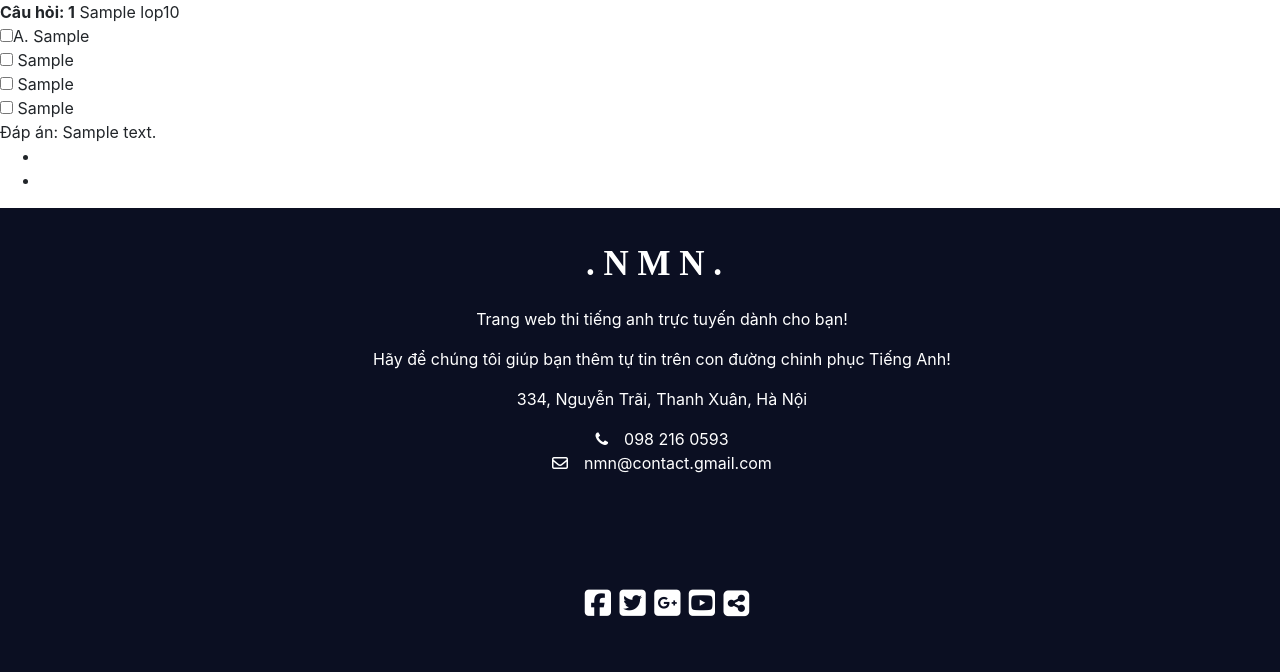
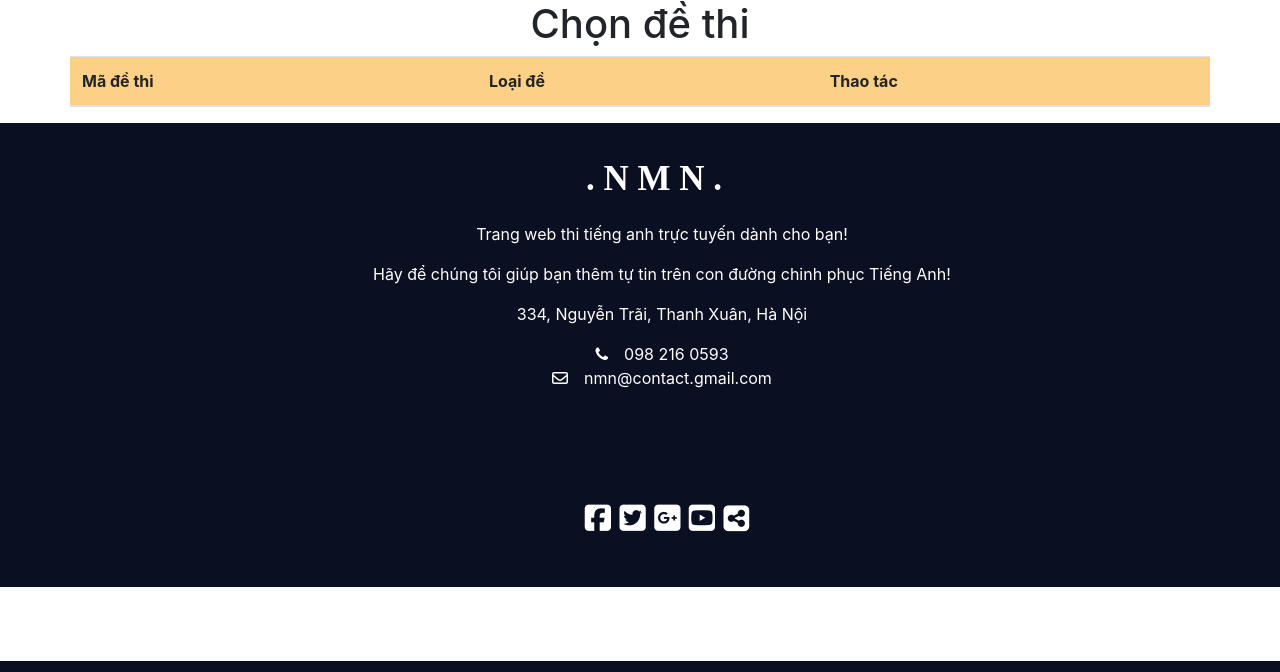
Before and after one commit to quynhnhi0124/NMN_py, a Django app: page /viewlop10/ in a window 1280 px wide; the page is wider, and only the part inside the window is pictured. Shown: the part 139-811 px from the top of that part. Run offline with Django 3.2, Linux system fonts and the light colour scheme; tables that the repository leaves empty hold one stand-in row (values such as "Sample post"); lists and menus that the app fills with data are empty; some libraries are stand-ins or nearby versions.

Commit message:
hien trang de thi

```diff
--- a/home/templates/pages/lop10.html
+++ b/home/templates/pages/lop10.html
@@ -6,23 +6,35 @@
 {% block title %}Luyện thi THPTQG 2020{% endblock %}
 
 {% block content %}
-{% for question in questions %}
-<div>
 
-    <strong>Câu hỏi: {{question.id}}</strong> {{question.Question}}</br>
-    <input type="checkbox" />A. {{question.A}}</br>
-    <input type="checkbox" /> {{question.B}}</br>
-    <input type="checkbox" /> {{question.C}}</br>
-    <input type="checkbox" /> {{question.D}} </br>
-    Đáp án: {{question.Answer}}</br>
-    <ul>
-        <li>
-            <a href=""> Edit</a></br>
-        </li>
+<div class="container">
+    <h1 align=center> Chọn đề thi </h1>
+    <div class="row">
+        <table class="table table-striped">
+            <thead>
+                <tr style="background-color: rgb(252, 208, 134);">
+                    <th scope="col">Mã đề thi</th>
+                    <th scope="col">Loại đề</th>
+                    <th scope="col">Thao tác</th>
 
+                </tr>
+            </thead>
+            <tbody>
+                {% for question in questions %}
+                <tr>
+                    <th scope="row">{{ question.Name }}</a></th>
+                    <th scope="row">Đề Thi Lớp 10</th>
+                    <th scope="row"><button type="button" class="btn btn-outline-danger"><a href="{% url 'exam' Exam_id=Exam_id %}">Vào thi</a></button></th>
 
-        <li> <a href="">Delete</a></li>
-    </ul>
+                </tr>
+                {% endfor %}
+                <!-- <tr>
+                    <th scope="row">2</th>
+                    <td><button type="button" class="btn btn-outline-danger">Edit</button>&nbsp; &nbsp;<button type="button" class="btn btn-outline-danger">Delete</button></td>
+                </tr> -->
+            </tbody>
+        </table>
+    </div>
 </div>
-{% endfor %}
+
 {% endblock %}
--- a/home/views.py
+++ b/home/views.py
@@ -128,12 +128,14 @@
 
 
 def viewLop10(request):
-	questions = LOP10.objects.all()
+	questions = Exam.objects.filter(Type = "Lop 10")
 	return render(request, 'pages/lop10.html', {'questions':questions})
 
+
 def viewTHPTQG(request):
-	questions = THPTQG.objects.all()
+	questions = Exam.objects.filter(Type = "THPT")
 	return render(request, 'pages/thptqg.html', {'questions':questions})
+
 
 def editDataQuestion(request,id):
 	if request.user.is_superuser:
@@ -141,6 +143,8 @@
 		return render(request,'pages/detail.html',{'question':question})
 	else:
 		return redirect("home")
+
+
 def updateDataQuestion(request, id):
    question = Question.objects.get(id = id)
    question.Question = request.POST.get('Question')
@@ -152,6 +156,7 @@
    question.save()
    return redirect("start")
 
+
 def exam_detail(request,Exam_id):
 	# exam_id = Exam.objects.get(pk = int(id))
 	lop10 = LOP10.objects.filter(Exam_id = int(Exam_id))
@@ -161,17 +166,6 @@
 		'lop10':lop10,
 		'thptqg':thptqg,
 	}
-	# exam_type = Exam.objects.values_list('Type', flat = True)
-	# print(exam_type)
-	# exam = 0
-	# for i in exam_type:
-	# 	if i == 'Lop 10':
-	# 		exam = LOP10.objects.all()
-	# 		print(exam)
-	# 		return exam,id
-	# 	if i == 'THPT':
-	# 		exam = THPT.objects.all()
-	# 		return exam,id
 	return render(request, 'pages/exam.html', context)
 
 
```
Also changed, not shown: home/templates/pages/exam.html (+10 -10 lines), home/templates/pages/thptqg.html (+26 -16 lines).
